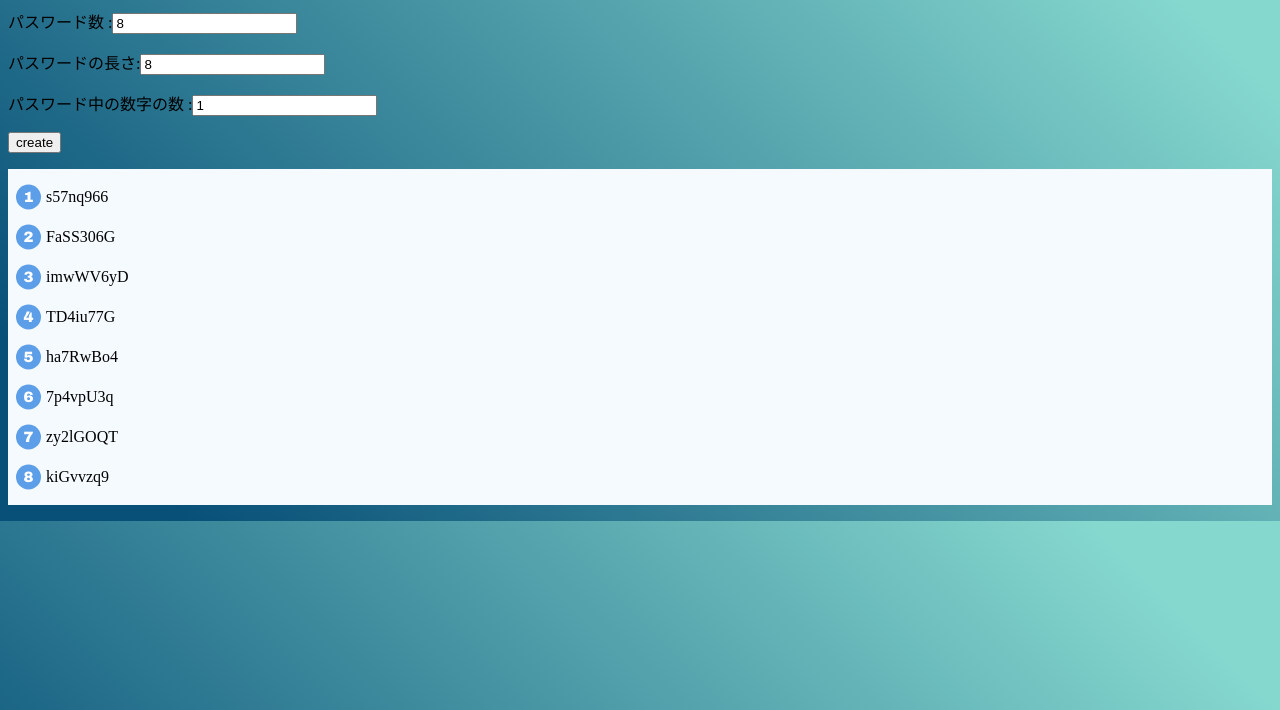
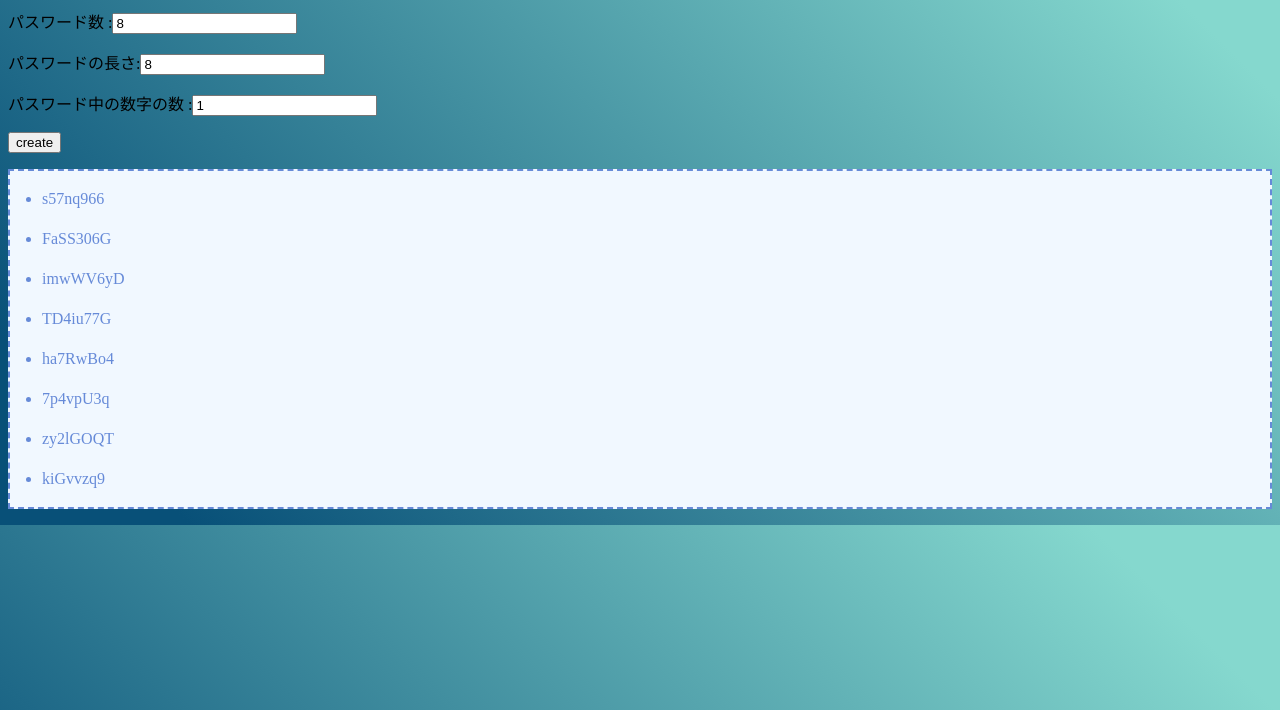
Before and after one commit to wasuken/random-passwords2, a plain HTML site: page public/index.html in a window 1280 px wide. Shown: the part 90-800 px from the top of the page. Drawn offline with nearby package versions, Linux system fonts and the light colour scheme; some packages are replaced by stand-ins of ours.

```diff
--- a/public/index.css
+++ b/public/index.css
@@ -23,44 +23,14 @@
 	background: -o-linear-gradient(45deg, #085078 10%, #85d8ce 90%);
 	background: linear-gradient(45deg, #085078 10%, #85d8ce 90%);
 }
-
-ol{
-  counter-reset:number; /*数字をリセット*/
-  list-style-type: none!important; /*数字を一旦消す*/
-  padding:0.5em;
-  background: #f5faff;
+ul{
+	background:white;
+	color: #668ad8;/*文字色*/
+	border: dashed 2px #668ad8;/*破線 太さ 色*/
+	background: #f1f8ff; /*背景色*/
+	padding: 0.5em 0.5em 0.5em 2em;
 }
-ol li{
-  position: relative;
-  padding-left: 30px;
-  line-height: 1.5em;
-  padding: 0.5em 0.5em 0.5em 30px;
+li{
+	line-height: 1.5;
+	padding: 0.5em 0;
 }
-
-ol li:before{
-  /* 以下数字をつける */
-  position: absolute;
-  counter-increment: number;
-  content: counter(number);
-  /*以下数字のデザイン変える*/
-  display:inline-block;
-  background: #5c9ee7;
-  color: white;
-  font-family: 'Avenir','Arial Black','Arial',sans-serif;
-  font-weight:bold;
-  font-size: 15px;
-  border-radius: 50%;
-  left: 0;
-  width: 25px;
-  height: 25px;
-  line-height: 25px;
-  text-align:center;
-  /*以下 上下中央寄せのため*/
-  top: 50%;
-  -moz-transform: translateY(-50%);
-  	-webkit-transform: translateY(-50%);
-  	-o-transform: translateY(-50%);
-  	-ms-transform: translateY(-50%);
-  	transform: translateY(-50%);
-
-}
--- a/public/index.html
+++ b/public/index.html
@@ -15,11 +15,11 @@
   <p>パスワードの長さ:<input type="text" ng-model="passLength" ng-init="passLength=8"/></p>
   <p>パスワード中の数字の数      :<input type="text" ng-model="passContainNums" ng-init="passContainNums=1"/></p>
   <input type="button" value="create" ng-click="psclick(passNums,passLength,passContainNums)">
-  <ol>
+  <ul>
 	<li ng-repeat="ps in passwords">
 	  {{ ps }}
 	</li>
-  </ol>
+  </ul>
 </div>
 </body>
 </html>
```
Also changed, not shown: public/404.html (added, +33 -0 lines), firebase.json (added), 1 other file.
